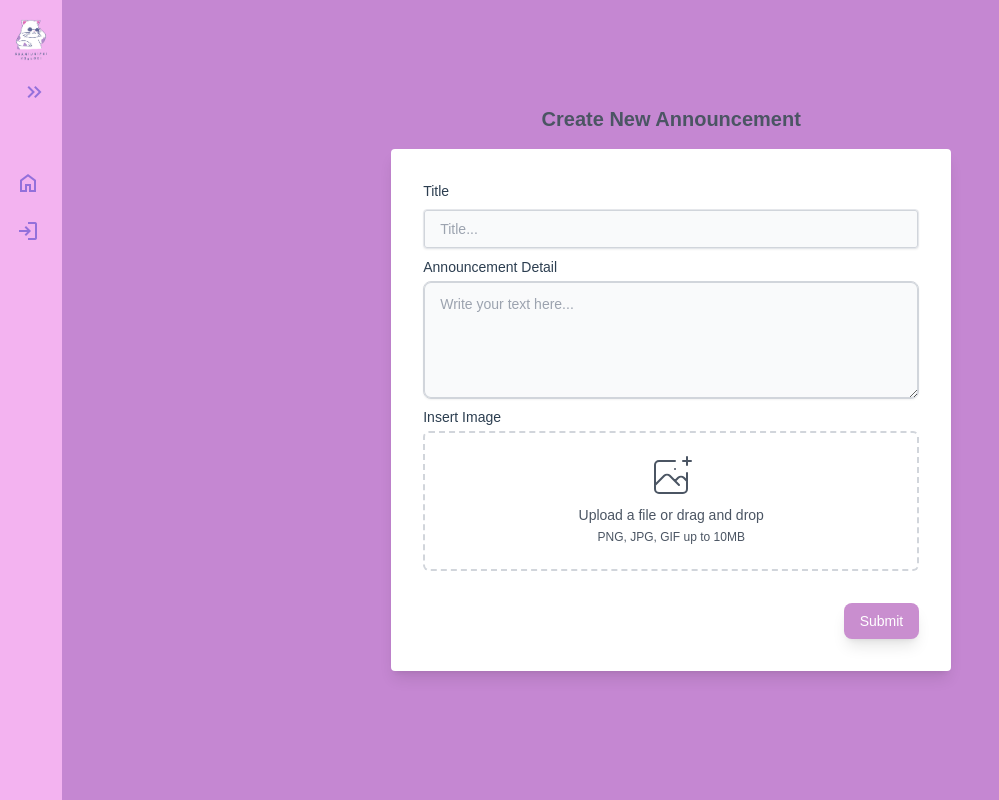
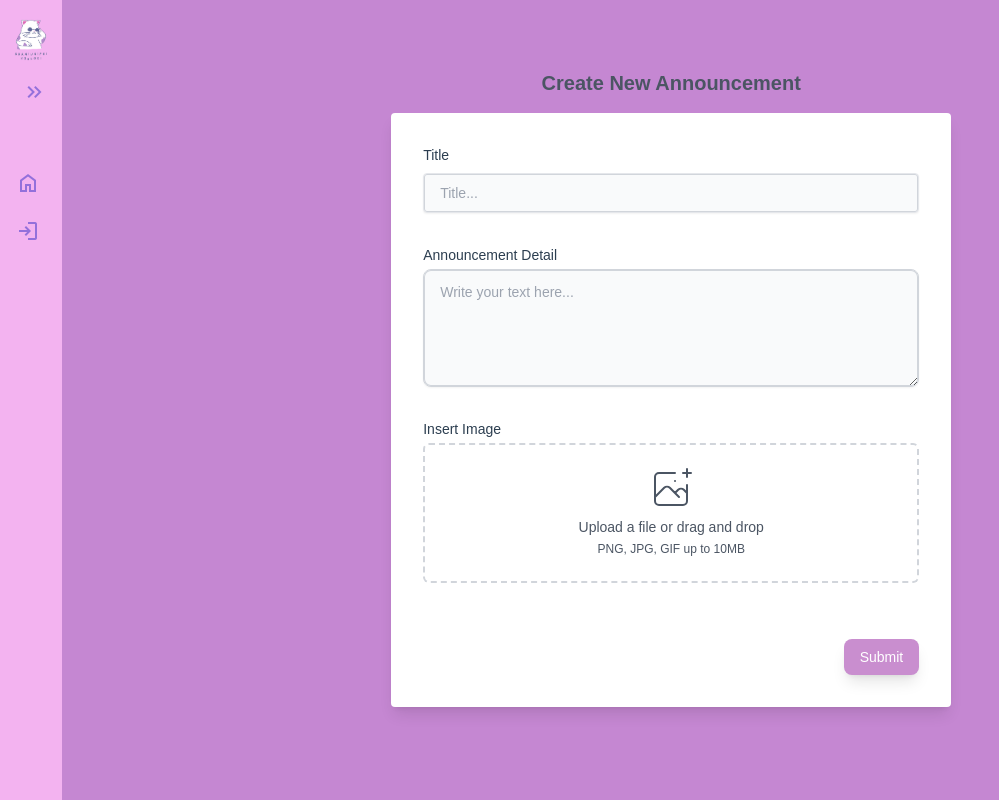
Before and after one commit to SE331-2023-project1/Frontend-Project-Khrai-wai-pai-kon-loei, a Vue app: page /Create-Announcement in a window 1280 px wide. Shown: the whole page, without its empty margins (0-999 px from the left). Built offline with nearby package versions, Linux system fonts and the light colour scheme.

Commit message:
edit  create annocement

```diff
--- a/src/views/announcement/CreateAnnouncementView.vue
+++ b/src/views/announcement/CreateAnnouncementView.vue
@@ -6,7 +6,7 @@
       </h1>
       <form>
         <div class="bg-white rounded shadow-lg p-4 px-4 md:p-8 mb-6">
-          <div class="grid gap-4 gap-y-2 text-sm grid-cols-1">
+          <div class="grid gap-8 gap-y-8 text-sm grid-cols-1">
             <div>
               <label for="title">Title</label>
               <InputText
```
